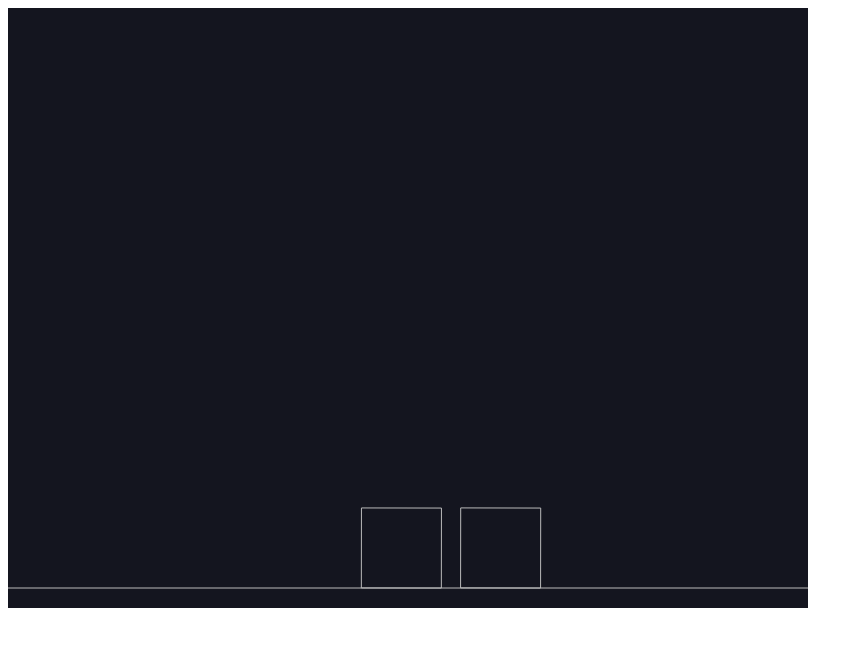
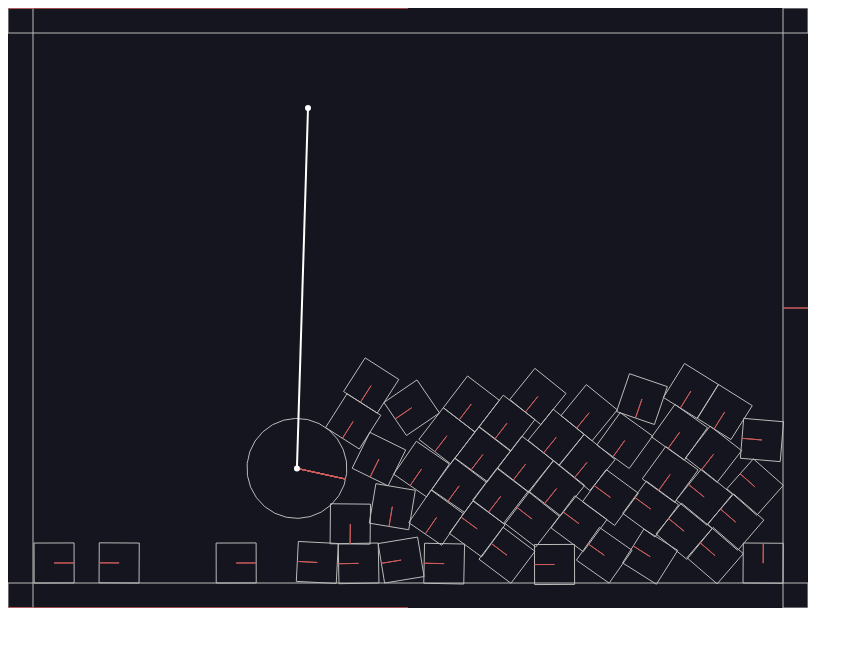
Before and after one commit to Coconut8201/google_site_insert_hteml_test, a plain HTML site: page index.html in a window 1280 px wide. Shown: the whole page, without its empty margins (0-863 px from the left). Drawn offline with nearby package versions, Linux system fonts and the light colour scheme.

Commit message:
加入matter.js，增加玩法

```diff
--- a/index.html
+++ b/index.html
@@ -13,40 +13,109 @@
 
    <!-- JavaScript -->
    <script>
-      document.addEventListener('DOMContentLoaded', function () {
-         // module aliases
+   var Example = Example || {};
+
+   Example.wreckingBall = function () {
       var Engine = Matter.Engine,
          Render = Matter.Render,
          Runner = Matter.Runner,
-            Bodies = Matter.Bodies,
-            Composite = Matter.Composite;
+         Composites = Matter.Composites,
+         MouseConstraint = Matter.MouseConstraint,
+         Mouse = Matter.Mouse,
+         Composite = Matter.Composite,
+         Constraint = Matter.Constraint,
+         Bodies = Matter.Bodies;
 
-         // create an engine
-         var engine = Engine.create();
+      // create engine
+      var engine = Engine.create(),
+         world = engine.world;
 
-         // create a renderer
+      // create renderer
       var render = Render.create({
          element: document.body,
-            engine: engine
+         engine: engine,
+         options: {
+            width: 800,
+            height: 600,
+            showAngleIndicator: true
+         }
       });
 
-         // create two boxes and a ground
-         var boxA = Bodies.rectangle(400, 200, 80, 80);
-         var boxB = Bodies.rectangle(450, 50, 80, 80);
-         var ground = Bodies.rectangle(400, 610, 810, 60, { isStatic: true });
-
-         // add all of the bodies to the world
-         Composite.add(engine.world, [boxA, boxB, ground]);
-
-         // run the renderer
       Render.run(render);
 
       // create runner
       var runner = Runner.create();
+      Runner.run(runner, engine);
 
-         // run the engine
-         Runner.run(runner, engine);
+      // add bodies
+      var rows = 10,
+         yy = 600 - 25 - 40 * rows;
+
+      var stack = Composites.stack(400, yy, 5, rows, 0, 0, function (x, y) {
+         return Bodies.rectangle(x, y, 40, 40);
       });
+
+      Composite.add(world, [
+         stack,
+         // walls
+         Bodies.rectangle(400, 0, 800, 50, { isStatic: true }),
+         Bodies.rectangle(400, 600, 800, 50, { isStatic: true }),
+         Bodies.rectangle(800, 300, 50, 600, { isStatic: true }),
+         Bodies.rectangle(0, 300, 50, 600, { isStatic: true })
+      ]);
+
+      var ball = Bodies.circle(100, 400, 50, { density: 0.04, frictionAir: 0.005 });
+
+      Composite.add(world, ball);
+      Composite.add(world, Constraint.create({
+         pointA: { x: 300, y: 100 },
+         bodyB: ball
+      }));
+
+      // add mouse control
+      var mouse = Mouse.create(render.canvas),
+         mouseConstraint = MouseConstraint.create(engine, {
+            mouse: mouse,
+            constraint: {
+               stiffness: 0.2,
+               render: {
+                  visible: false
+               }
+            }
+         });
+
+      Composite.add(world, mouseConstraint);
+
+      // keep the mouse in sync with rendering
+      render.mouse = mouse;
+
+      // fit the render viewport to the scene
+      Render.lookAt(render, {
+         min: { x: 0, y: 0 },
+         max: { x: 800, y: 600 }
+      });
+
+      // context for MatterTools.Demo
+      return {
+         engine: engine,
+         runner: runner,
+         render: render,
+         canvas: render.canvas,
+         stop: function () {
+            Matter.Render.stop(render);
+            Matter.Runner.stop(runner);
+         }
+      };
+   };
+
+   Example.wreckingBall.title = 'Wrecking Ball';
+   Example.wreckingBall.for = '>=0.14.2';
+
+   if (typeof module !== 'undefined') {
+      module.exports = Example.wreckingBall;
+   }
+
+   Example.wreckingBall();
    </script>
 </body>
 
```
Lines whose indentation alone changed are shown as unchanged.
